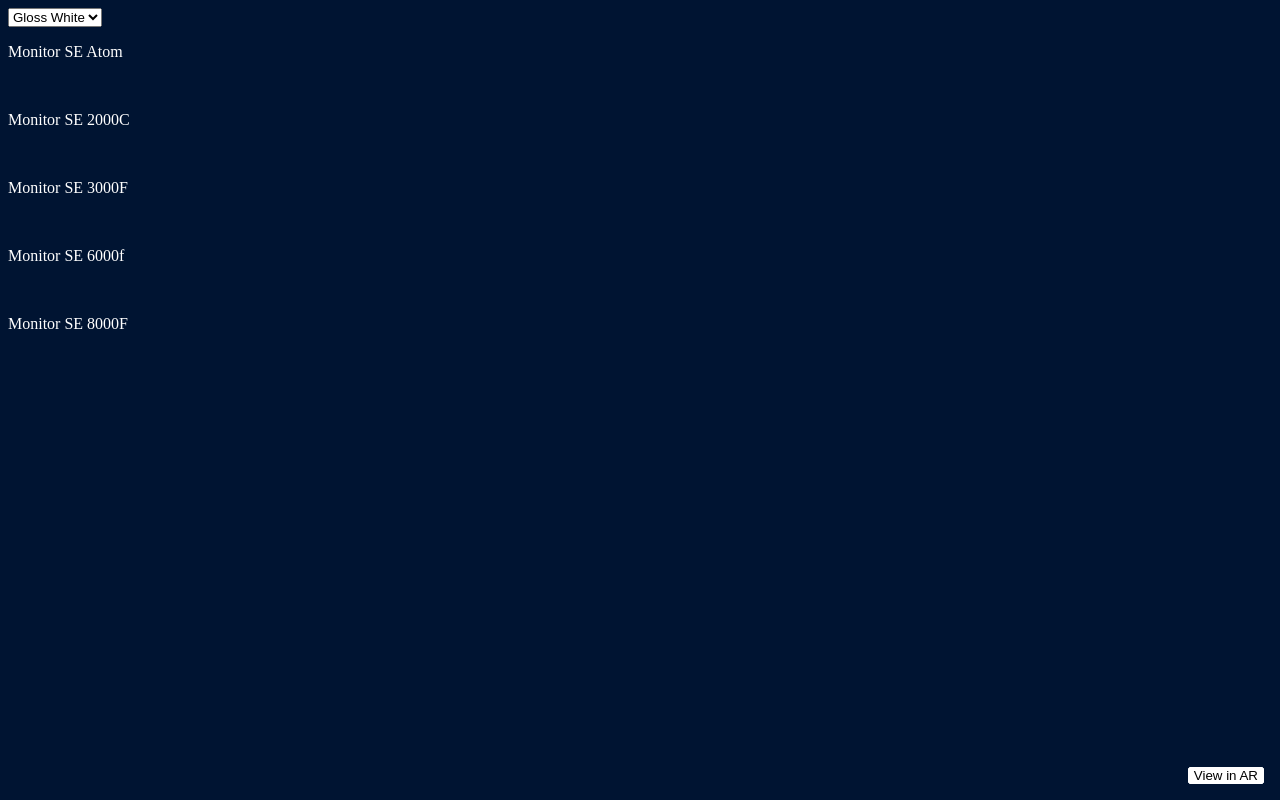
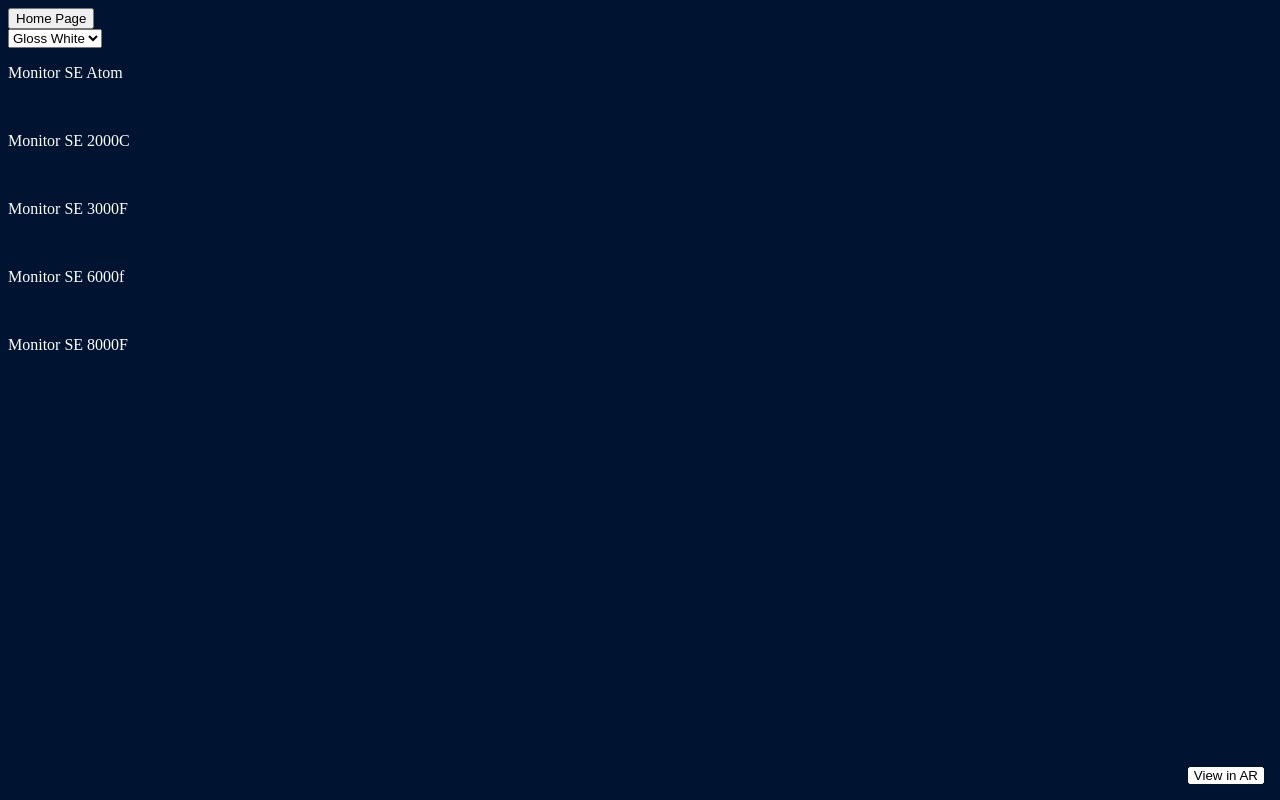
Before and after one commit to 01000001khan/AR-Speakers, a plain HTML site: page monitorSE.html in a window 1280 px wide. Drawn offline with nearby package versions, Linux system fonts and the light colour scheme.

Commit message:
Update monitorSE.html

```diff
--- a/monitorSE.html
+++ b/monitorSE.html
@@ -19,6 +19,9 @@ style="
 background-color:rgb(0, 20, 50);
 color: white
 ">
+  <form action="https://01000001khan.github.io/AR-Speakers/index.html">
+    <input type="submit" value="Home Page" />
+  </form>
 
   <select class="controls" ,="" id="color-controls" onchange="updateCol();" >
     <option value="assets/textures/monitorSE/glossWhite.jpg">                   Gloss White    </option>
```
